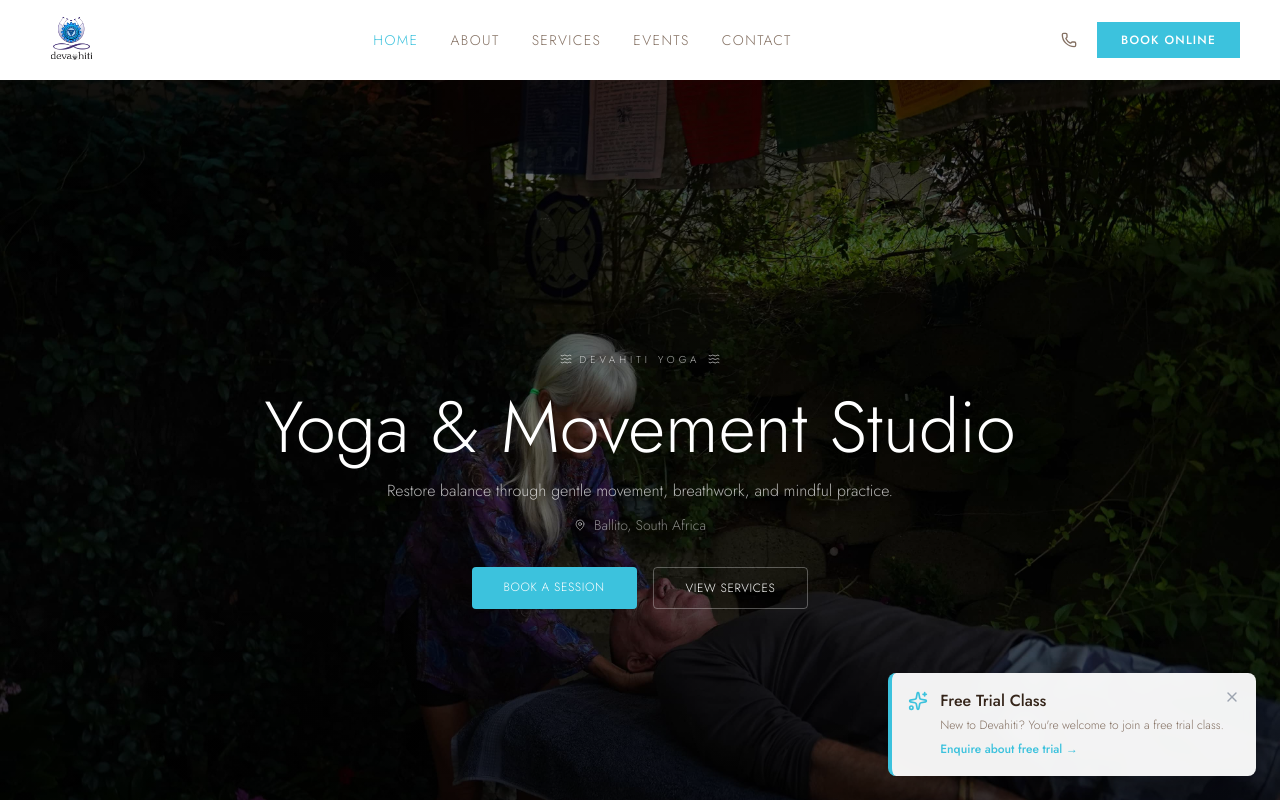
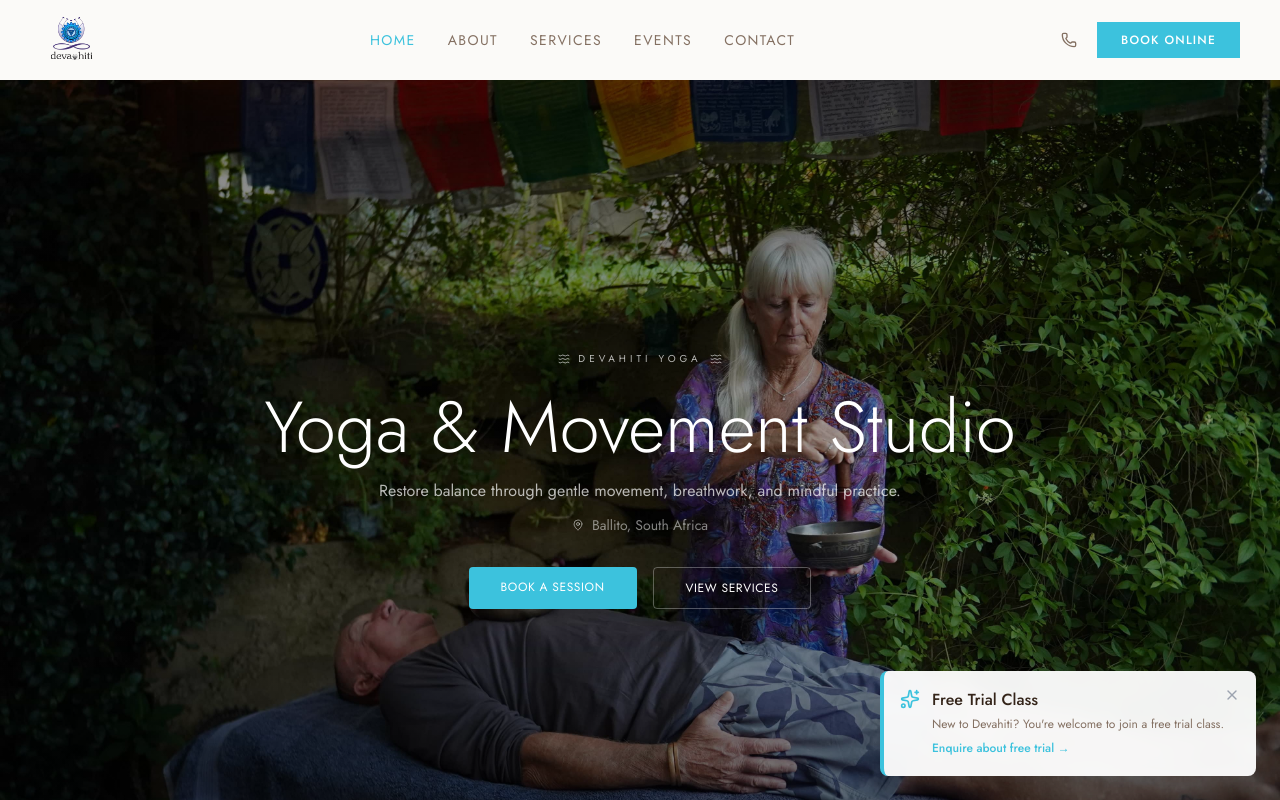
Before and after one commit to rebotilwe/devahiti-booking-system, a React (Vite) app in the folder frontend/: page / in a window 1280 px wide. Shown: the top 800 px of the page. Built offline with nearby package versions, Linux system fonts and the light colour scheme.

Commit message:
Add missing data files for components

```diff
--- a/frontend/src/index.css
+++ b/frontend/src/index.css
@@ -4,28 +4,28 @@
 
 @layer base {
   :root {
-    /* Ocean Blue Theme - Client Requirement */
-    --ocean-light: 190 65% 75%;    /* #8fc9d1 */
-    --ocean: 190 70% 55%;          /* #4fb4c2 */
-    --ocean-dark: 190 75% 35%;     /* #1a7a87 */
-    --ocean-deep: 200 80% 25%;     /* #0d5a6b */
+    /* Ocean Blue Theme */
+    --ocean-light: 190 65% 75%;
+    --ocean: 190 70% 55%;
+    --ocean-dark: 190 75% 35%;
+    --ocean-deep: 200 80% 25%;
 
-    /* Wellness / Earth Tones - From Reference Site */
-    --cream: 40 30% 96%;           /* #faf7f2 */
-    --sand: 35 25% 85%;            /* #e8dece */
-    --sage: 120 10% 58%;           /* #8a9e88 */
-    --sage-dark: 120 12% 40%;      /* #5c7059 */
-    --terracotta: 15 50% 56%;      /* #c47a5a */
-    --brown: 25 35% 25%;           /* #4a3728 */
+    /* Wellness / Earth Tones */
+    --cream: 40 30% 96%;
+    --sand: 35 25% 85%;
+    --sage: 120 10% 58%;
+    --sage-dark: 120 12% 40%;
+    --terracotta: 15 50% 56%;
+    --brown: 25 35% 25%;
 
-    /* Shadcn/ui Defaults (Keep for compatibility) */
-    --background: 0 0% 100%;
+    /* Background with hint of color (changed from stark white) */
+    --background: 40 30% 98%;  /* Slightly warm off-white, not stark white */
     --foreground: 25 35% 15%;
     --card: 0 0% 100%;
     --card-foreground: 25 35% 15%;
     --popover: 0 0% 100%;
     --popover-foreground: 25 35% 15%;
-    --primary: 190 70% 55%;        /* Changed to ocean blue */
+    --primary: 190 70% 55%;
     --primary-foreground: 0 0% 100%;
     --secondary: 40 30% 96%;
     --secondary-foreground: 25 35% 25%;
@@ -46,45 +46,33 @@
     --chart-5: 25 35% 25%;
   }
 
-  .dark {
-    --background: 200 80% 10%;     /* Deep ocean for dark mode */
-    --foreground: 40 30% 96%;
-    --card: 200 80% 12%;
-    --card-foreground: 40 30% 96%;
-    --popover: 200 80% 12%;
-    --popover-foreground: 40 30% 96%;
-    --primary: 190 70% 55%;
-    --primary-foreground: 200 80% 10%;
-    --secondary: 200 70% 20%;
-    --secondary-foreground: 40 30% 96%;
-    --muted: 200 70% 20%;
-    --muted-foreground: 190 30% 70%;
-    --accent: 190 60% 45%;
-    --accent-foreground: 40 30% 96%;
-    --destructive: 0 62% 30%;
-    --destructive-foreground: 40 30% 96%;
-    --border: 200 70% 20%;
-    --input: 200 70% 20%;
-    --ring: 190 70% 55%;
-  }
-}
-
-@layer base {
-  * {
-    @apply border-border;
-  }
   body {
     @apply bg-background text-foreground;
     font-family: 'Jost', sans-serif;
-    font-weight: 300;
+    font-weight: 400;  /* Increased from 300 to 400 for better readability */
+    font-size: 16px;  /* Base font size slightly larger */
+    line-height: 1.6; /* Improved readability */
   }
+
+  /* Headings - bolder and larger */
   h1, h2, h3, .serif {
     font-family: 'Cormorant Garamond', Georgia, serif;
+    font-weight: 500;  /* Increased from 300 to 500 */
+  }
+
+  /* Make all text slightly darker/more readable */
+  .text-muted-foreground {
+    font-weight: 400;
+  }
+
+  /* Buttons and navigation - bolder */
+  button, .nav-link {
+    font-weight: 500;
+    letter-spacing: 0.05em;
   }
 }
 
 @layer utilities {
-  /* Fade Up Animation - For scroll reveals */
   .fade-up {
     animation: fadeUp 0.8s ease both;
   }
@@ -94,7 +82,7 @@
   .fade-up-delay-4 { animation-delay: 0.6s; }
   .fade-up-delay-5 { animation-delay: 0.75s; }
 
-  /* Breathing Feature Animations - Client Requirement */
+  /* Breathing Feature Animations */
   .breathing-circle {
     animation: breatheExpand 8s ease-in-out infinite;
     transform-origin: center;
@@ -108,17 +96,14 @@
     animation: textFadeDelay 8s ease-in-out infinite;
   }
 
-  /* Pulse animation for CTA buttons */
   .pulse-slow {
     animation: pulse 3s ease-in-out infinite;
   }
 
-  /* Float animation for ocean elements */
   .float {
     animation: float 6s ease-in-out infinite;
   }
 
-  /* Wave animation for decorative elements */
   .wave {
     animation: wave 4s ease-in-out infinite;
   }
@@ -130,7 +115,7 @@
   to { opacity: 1; transform: translateY(0); }
 }
 
-/* Keyframes - Breathing Feature (Expand & Contract) */
+/* Keyframes - Breathing Feature */
 @keyframes breatheExpand {
   0% { transform: scale(0.3); opacity: 0.5; }
   20% { transform: scale(1); opacity: 1; }
@@ -139,7 +124,6 @@
   100% { transform: scale(0.3); opacity: 0.5; }
 }
 
-/* Keyframes - Breathing Text (Hold) */
 @keyframes textFade {
   0% { opacity: 0; }
   10% { opacity: 1; }
@@ -148,7 +132,6 @@
   100% { opacity: 0; }
 }
 
-/* Keyframes - Breathing Text (Release) */
 @keyframes textFadeDelay {
   0% { opacity: 0; }
   40% { opacity: 0; }
@@ -158,28 +141,25 @@
   100% { opacity: 0; }
 }
 
-/* Keyframes - Pulse */
 @keyframes pulse {
   0% { transform: scale(1); opacity: 0.7; }
   50% { transform: scale(1.05); opacity: 1; }
   100% { transform: scale(1); opacity: 0.7; }
 }
 
-/* Keyframes - Float */
 @keyframes float {
   0% { transform: translateY(0px); }
   50% { transform: translateY(-10px); }
   100% { transform: translateY(0px); }
 }
 
-/* Keyframes - Wave */
 @keyframes wave {
   0% { transform: translateX(0px) translateY(0px); }
   50% { transform: translateX(-5px) translateY(-3px); }
   100% { transform: translateX(0px) translateY(0px); }
 }
 
-/* Custom Classes for Ocean Theme */
+/* Custom Classes */
 .bg-ocean {
   background-color: hsl(var(--primary));
 }
@@ -196,7 +176,7 @@
   background-color: hsl(var(--ocean-dark));
 }
 
-/* Wellness Card Hover Effect */
+/* Card Hover Effect */
 .card-hover {
   transition: all 0.3s ease;
 }
@@ -206,12 +186,12 @@
   box-shadow: 0 20px 25px -5px rgba(0, 0, 0, 0.05), 0 10px 10px -5px rgba(0, 0, 0, 0.01);
 }
 
-/* Smooth Scroll Behavior */
+/* Smooth Scroll */
 html {
   scroll-behavior: smooth;
 }
 
-/* Selection Color (Ocean Theme) */
+/* Selection Color */
 ::selection {
   background-color: hsl(var(--primary) / 0.2);
   color: hsl(var(--primary));
--- a/frontend/src/pages/Home.jsx
+++ b/frontend/src/pages/Home.jsx
@@ -15,7 +15,8 @@ import privateImg from "../assets/images/img13.jpg";
 import soundImg from "../assets/images/img11.jpg";
 import corporateImg from "../assets/images/img1.jpg";
 import trainingCardImg from "../assets/images/img9.jpg";
-import heroBgImg from "../assets/images/img14.jpg";
+// Note: heroBgImg will be replaced with lighter lotus image when client provides it
+import heroBgImg from "../assets/images/img7.jpg";
 
 const services = [
   {
@@ -90,11 +91,11 @@ export default function Home() {
   return (
     <motion.div initial={{ opacity: 0 }} animate={{ opacity: 1 }} transition={{ duration: 1.2 }}>
 
-      {/* HERO - Simplified */}
+      {/* HERO - Book a Session button fixed to go to /schedule */}
       <section className="relative h-screen min-h-[700px] flex items-center justify-center overflow-hidden">
         <div className="absolute inset-0">
           <img src={heroBgImg} className="w-full h-full object-cover" alt="Hero background" />
-          <div className="absolute inset-0 bg-gradient-to-b from-black/60 via-black/40 to-black/70" />
+          <div className="absolute inset-0 bg-gradient-to-b from-black/50 via-black/30 to-black/60" />
         </div>
 
         <div className="relative z-10 text-center px-6 max-w-4xl mx-auto">
@@ -129,9 +130,9 @@ export default function Home() {
             Ballito, South Africa
           </div>
 
-          {/* CTA Buttons */}
+          {/* CTA Buttons - FIXED: Book a Session goes to /schedule */}
           <div className="flex flex-col sm:flex-row gap-4 justify-center mt-8">
-            <Link to="/services" className="px-8 py-3 bg-ocean text-white text-xs uppercase tracking-wider rounded-sm hover:bg-ocean-dark transition">
+            <Link to="/schedule" className="px-8 py-3 bg-ocean text-white text-xs uppercase tracking-wider rounded-sm hover:bg-ocean-dark transition">
               Book a Session
             </Link>
             <Link to="/services" className="px-8 py-3 border border-white/30 text-white text-xs uppercase tracking-wider rounded-sm hover:bg-white/10 transition">
@@ -146,7 +147,7 @@ export default function Home() {
         </div>
       </section>
 
-      {/* SERVICES PREVIEW - Simplified */}
+      {/* SERVICES PREVIEW */}
       <section className="py-20 px-6 bg-background">
         <div className="max-w-7xl mx-auto">
           <div className="text-center mb-12">
@@ -168,7 +169,7 @@ export default function Home() {
         </div>
       </section>
 
-      {/* PHILOSOPHY - Simplified */}
+      {/* PHILOSOPHY */}
       <section className="py-16 px-6 bg-ocean/5">
         <div className="max-w-6xl mx-auto flex flex-col md:flex-row items-center gap-12">
           <div className="md:w-1/2">
@@ -187,7 +188,7 @@ export default function Home() {
         </div>
       </section>
 
-      {/* TEACHER TRAINING - Simplified */}
+      {/* TEACHER TRAINING */}
       <section className="py-16 px-6 bg-ocean text-white text-center">
         <h2 className="font-heading text-3xl font-light mb-2">Teacher Training</h2>
         <p className="text-white/80 mb-3">200hr & 300hr Advanced Programs</p>
```
Also changed, not shown: frontend/src/pages/About.jsx (+17 -15 lines), frontend/src/pages/Services.jsx (+31 -28 lines).
